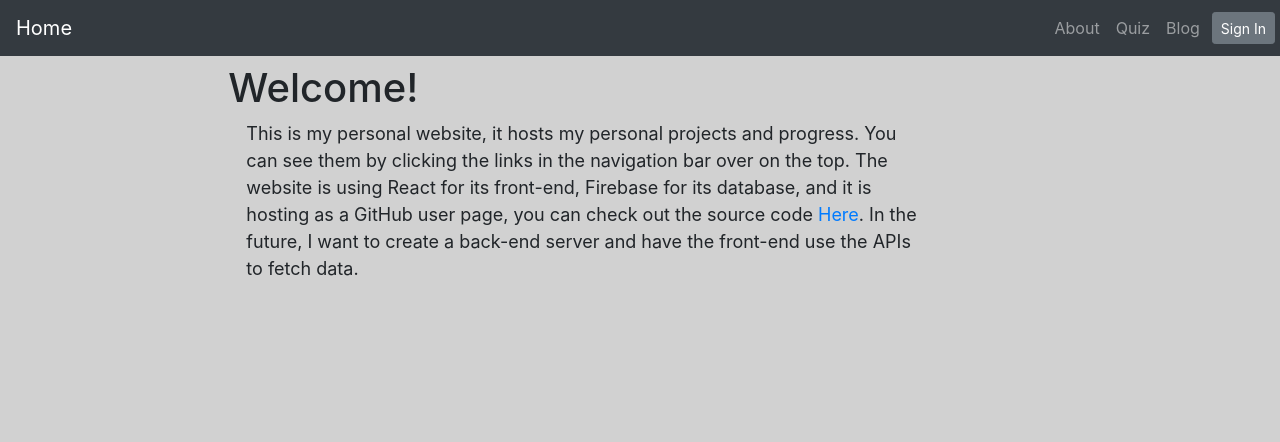
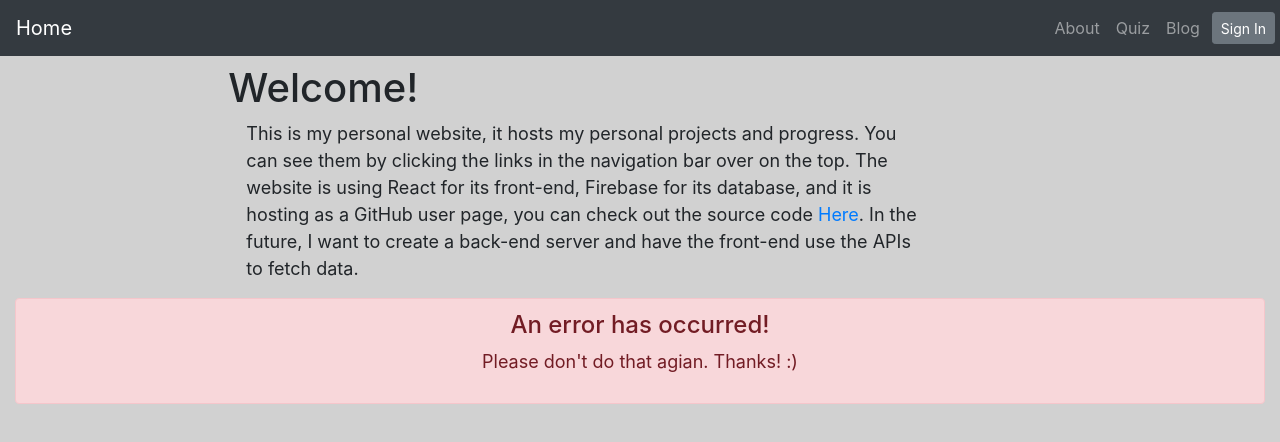
Before and after one commit to ShouShou92410/ShouShou92410.github.io, a React (Create React App) app: page / in a window 1280 px wide. Shown: the top 442 px of the page. Built offline with nearby package versions, Linux system fonts and the light colour scheme; no server answers.

Commit message:
add error.js

```diff
--- a/src/quiz/Quiz.js
+++ b/src/quiz/Quiz.js
@@ -6,6 +6,7 @@ import QuizInitialization from './initialization/QuizInitialization';
 import QuizQuickOngoing from './ongoing/QuizQuickOngoing';
 import QuizSurvivalOngoing from './ongoing/QuizSurvivalOngoing';
 import QuizFinish from './finish/QuizFinish';
+import Error from '../utility/Error';
 
 function Quiz() {
   const [quizState, setQuizState] = useState(QuizEnumeration.State.INITIALIZATION);
@@ -45,7 +46,7 @@ function Quiz() {
               />
             );
           default:
-            return;
+            return <Error />;
         }
       case QuizEnumeration.State.FINISH:
         return <QuizFinish quizResults={quizResults} setQuizState={setQuizState} />;
--- a/src/quiz/initialization/QuizInitialization.js
+++ b/src/quiz/initialization/QuizInitialization.js
@@ -23,7 +23,6 @@ function QuizInitialization({ quizSetting, setQuizSetting, setQuizState }) {
           alert('Please enter a number greater than 0 for Total Lives.');
           return false;
         default:
-          alert('');
           return false;
       }
     }
--- a/src/root/ContentView.jsx
+++ b/src/root/ContentView.jsx
@@ -6,6 +6,7 @@ import About from '../about/About';
 import Management from '../management/Management';
 import Quiz from '../quiz/Quiz';
 import Blog from '../blog/Blog';
+import Error from '../utility/Error';
 
 function ContentView() {
   return (
@@ -25,6 +26,7 @@ function ContentView() {
         </Route>
         <Route path="/">
           <HomeView />
+          <Error />
         </Route>
       </Switch>
     </Container>
--- /dev/null
+++ b/src/utility/Error.js
@@ -0,0 +1,13 @@
+import React from 'react';
+import Alert from 'react-bootstrap/Alert';
+
+function Error() {
+  return (
+    <Alert variant="danger" className="text-center">
+      <Alert.Heading>An error has occurred!</Alert.Heading>
+      <p>Please don't do that agian. Thanks! :)</p>
+    </Alert>
+  );
+}
+
+export default Error;
```
